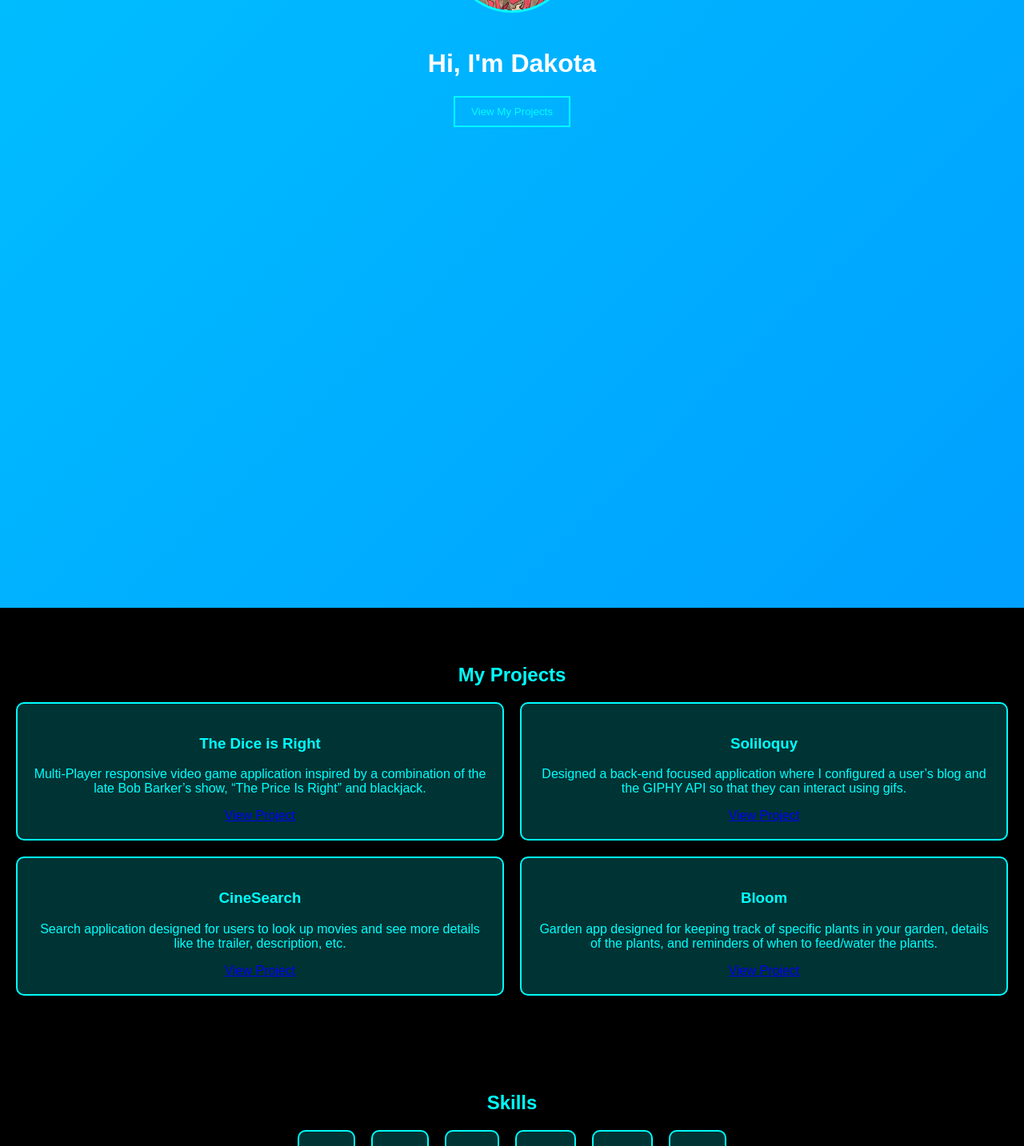
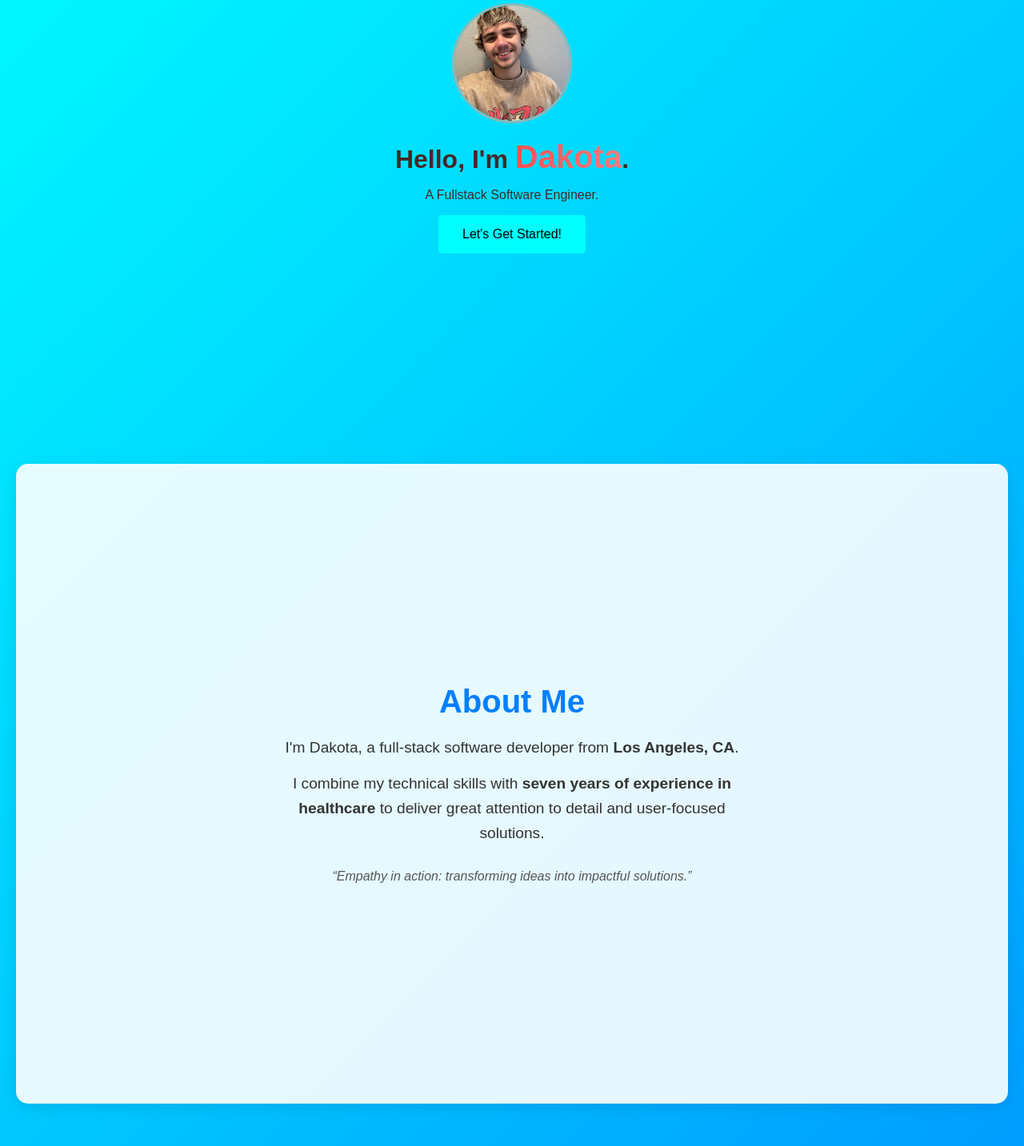
Before and after one commit to Dxk0ta/portfolio, a React (Create React App) app: page / in a window 1280 px wide. Shown: the part 240-1673 px from the top of the page at 80% size. Built offline with nearby package versions, Linux system fonts and the light colour scheme.

Commit message:
adding about me page

```diff
--- /dev/null
+++ b/src/AboutMe.css
@@ -0,0 +1,37 @@
+.aboutme {
+  text-align: center;
+  position: relative;
+  display: flex;
+  flex-direction: column;
+  justify-content: center;
+  align-items: center;
+  padding: 50px 20px;
+  height: 100vh;
+  background: rgba(255, 255, 255, 0.9);
+  border-radius: 15px;
+  box-shadow: 0 4px 20px rgba(0, 0, 0, 0.1);
+  margin: 20px;
+  font-family: 'Arial', sans-serif;
+}
+
+.aboutme-title {
+  font-size: 2.5em;
+  color: #007fff;
+  margin-bottom: 20px;
+}
+
+.aboutme-description {
+  font-size: 1.2em;
+  color: #333;
+  max-width: 600px;
+  line-height: 1.6;
+  margin: 0 auto 15px; /* Add some space between paragraphs */
+}
+
+.aboutme-quote {
+  font-style: italic; /* Italic style for the quote */
+  color: #555; /* Slightly lighter color */
+  max-width: 600px;
+  margin: 0 auto; /* Center the quote */
+  padding-top: 15px; /* Space above the quote */
+}
--- a/src/AboutMe.js
+++ b/src/AboutMe.js
@@ -1,11 +1,19 @@
 import React from 'react';
+import './AboutMe.css';
 
 const AboutMe = () => {
   return (
-    <div className="section" id="about-me">
-      <h2>About Me</h2>
-      <p>I'm Dakota, a full-stack software developer from Grass Valley, CA.</p>
-      <p>I combine my technical skills with seven years of experience in healthcare to deliver empathetic and user-focused solutions.</p>
+    <div id="aboutme" className="aboutme">
+      <h2 className="aboutme-title">About Me</h2>
+      <p className="aboutme-description">
+        I'm Dakota, a full-stack software developer from <strong>Los Angeles, CA</strong>.
+      </p>
+      <p className="aboutme-description">
+        I combine my technical skills with <strong>seven years of experience in healthcare</strong> to deliver great attention to detail and user-focused solutions.
+      </p>
+      <p className="aboutme-quote">
+      “Empathy in action: transforming ideas into impactful solutions.”
+      </p>
     </div>
   );
 };
--- a/src/App.css
+++ b/src/App.css
@@ -1,140 +1,33 @@
-body {
+/* App.css */
+
+/* Reset some default styles */
+* {
+  box-sizing: border-box;
   margin: 0;
-  font-family: 'Arial', sans-serif;
-  background-color: black;
-  color: #00ffff;
+  padding: 0;
 }
 
-.nav {
-  position: relative; /* Updated to be relative */
-  display: flex;
-  justify-content: center; /* Center align nav items */
-  gap: 20px; /* Space between buttons */
-  padding: 20px; /* Padding around nav */
-  background-color: rgba(0, 0, 0, 0.8); /* Slightly opaque background */
+/* Set a global font style */
+body {
+  font-family: 'Arial', sans-serif; /* Adjust as needed */
+  background: linear-gradient(135deg, #00ffff, #007fff); /* Your static gradient */
+  color: rgb(61, 39, 39); /* Adjust for contrast */
 }
 
-.nav button {
-  background-color: transparent;
-  color: #00ffff;
-  border: 2px solid #00ffff;
-  padding: 10px 20px;
-  cursor: pointer;
-  transition: background-color 0.3s, transform 0.3s;
+/* Layout styles */
+.container {
+  display: flex;
+  flex-direction: column; /* Adjust for layout */
+  align-items: center; /* Center align items */
+  justify-content: center; /* Center align items */
+  min-height: 100vh; /* Full viewport height */
 }
 
-.nav button:hover {
-  background-color: #00ffff;
-  color: black;
-  transform: scale(1.05); /* Add scale effect on hover */
+/* Add additional global styles as needed */
+h1, h2, h3 {
+  margin-bottom: 1rem; /* Space between headers */
 }
 
-.home {
-  text-align: center;
-  padding: 100px 20px;
-  background: linear-gradient(135deg, #007fff, #00ccff);
-  background-size: 400% 400%;
-  animation: gradient 10s ease infinite;
-  color: white;
+p {
+  margin-bottom: 1rem; /* Space between paragraphs */
 }
-
-@keyframes gradient {
-  0% { background-position: 0% 50%; }
-  50% { background-position: 100% 50%; }
-  100% { background-position: 0% 50%; }
-}
-
-.profile-image {
-  width: 150px; /* Adjust size as needed */
-  height: 150px; /* Adjust size as needed */
-  border-radius: 50%; /* Makes the image circular */
-  border: 3px solid #00ffff; /* Optional: adds a border for the Tron theme */
-  margin-bottom: 20px; /* Space between the image and the text */
-  object-fit: cover; /* Ensures the image covers the area nicely */
-}
-
-.social-icons {
-  display: flex;
-  justify-content: center;
-  gap: 20px;
-  margin: 20px 0;
-}
-
-.social-icons a {
-  color: #00ffff;
-  font-size: 24px;
-  transition: transform 0.3s;
-}
-
-.social-icons a:hover {
-  transform: scale(1.2);
-}
-
-.view-projects {
-  background-color: transparent;
-  color: #00ffff;
-  border: 2px solid #00ffff;
-  padding: 10px 20px;
-  cursor: pointer;
-  transition: background-color 0.3s, transform 0.3s;
-}
-
-.view-projects:hover {
-  background-color: #00ffff;
-  color: black;
-  transform: scale(1.05); /* Add scale effect on hover */
-}
-
-.skills {
-  text-align: center;
-  padding: 50px 20px;
-}
-
-.skills-container {
-  display: flex;
-  flex-wrap: wrap;
-  justify-content: center;
-  gap: 20px; /* Space between skills */
-}
-
-.skill {
-  background-color: rgba(0, 255, 255, 0.2);
-  border: 2px solid #00ffff;
-  padding: 10px 20px;
-  border-radius: 10px;
-  display: flex;
-  align-items: center; /* Center the icon and text vertically */
-}
-
-.skill i {
-  margin-right: 10px; /* Space between icon and text */
-}
-
-.projects {
-  text-align: center;
-  padding: 50px 20px;
-}
-
-.grid {
-  display: grid;
-  grid-template-columns: repeat(2, 1fr); /* Two cards per row */
-  gap: 20px; /* Space between cards */
-  margin-top: 20px; /* Space above the grid */
-}
-
-.card {
-  background-color: rgba(0, 255, 255, 0.2);
-  border: 2px solid #00ffff;
-  padding: 20px;
-  border-radius: 10px;
-  transition: transform 0.3s;
-}
-
-.card:hover {
-  transform: scale(1.05);
-}
-
-.contact {
-  text-align: center;
-  padding: 50px 20px;
-}
--- a/src/App.js
+++ b/src/App.js
@@ -4,11 +4,13 @@ import Home from './Home';
 import Skills from './Skills';
 import Projects from './Projects';
 import Contact from './Contact';
+import AboutMe from './AboutMe';
 
 const App = () => {
   return (
     <div>
       <Home />
+      <AboutMe />
       <Projects />
       <Skills />
       <Contact />
--- a/src/Home.css
+++ b/src/Home.css
@@ -1,19 +1,48 @@
+/* Home.css */
+
 .home {
-    text-align: center;
-    height: 100vh;
-    padding: 100px 20px;
-    background: linear-gradient(135deg, #00ffff, #007fff);
-    background-size: 400% 400%;
-    animation: gradient 10s ease infinite;
-
-    color: white;
-  }
+  height: 100vh; /* Make it full screen height */
+  display: flex; /* Center content */
+  flex-direction: column; /* Stack children vertically */
+  justify-content: center; /* Center vertically */
+  align-items: center; /* Center horizontally */
+  color: rgb(70, 39, 39); /* Text color */
+}
 
   .profile-image {
     width: 150px;
     height: 150px;
     border-radius: 50%;
-    border: 3px solid #00ffff;
+    border: 3px solid #8db8b8;
+    opacity: inherit;
     margin-bottom: 20px;
     object-fit: cover;
   }
+
+  .name {
+    display: inline-block;
+    font-size: 2.5rem;
+    background: linear-gradient(90deg, #ff4e50, #fc7b7b);
+    -webkit-background-clip: text;
+    -webkit-text-fill-color: transparent;
+    transition: transform 0.2s ease, background 0.2s ease;
+    position: relative;
+    z-index: 1;
+  }
+
+  .button {
+    background-color: #00ffff;
+    color: black;
+    border: none;
+    padding: 15px 30px;
+    border-radius: 5px;
+    font-size: 16px;
+    cursor: pointer;
+    transition: background-color 0.3s, transform 0.3s;
+    text-decoration: none;
+  }
+
+  .button:hover {
+    background-color: rgba(0, 255, 255, 0.7);
+    transform: scale(1.05);
+  }
--- a/src/Home.js
+++ b/src/Home.js
@@ -1,16 +1,20 @@
+// Home.js
 import React from 'react';
 import './Home.css';
 
 const Home = () => {
-  const handleViewProjects = () => {
-    document.getElementById('projects').scrollIntoView({ behavior: 'smooth' });
+  const handleViewAboutMe = () => {
+    document.getElementById('aboutme').scrollIntoView({ behavior: 'smooth' });
   };
 
   return (
     <div className="home">
       <img src='./profile.jpg' alt="Dakota Campbell" className="profile-image" />
-      <h1>Hi, I'm Dakota</h1>
-      <button className="view-projects" onClick={handleViewProjects}>View My Projects</button>
+      <h1>
+        Hello, I'm <span className="name">Dakota</span>.
+      </h1>
+      <p>A Fullstack Software Engineer.</p>
+      <button className="button" onClick={handleViewAboutMe}>Let's Get Started!</button>
     </div>
   );
 };
--- a/src/Projects.css
+++ b/src/Projects.css
@@ -11,7 +11,7 @@
   }
 
   .card {
-    background-color: rgba(0, 255, 255, 0.2);
+    background-color: white;
     border: 2px solid #00ffff;
     padding: 20px;
     border-radius: 10px;
```
